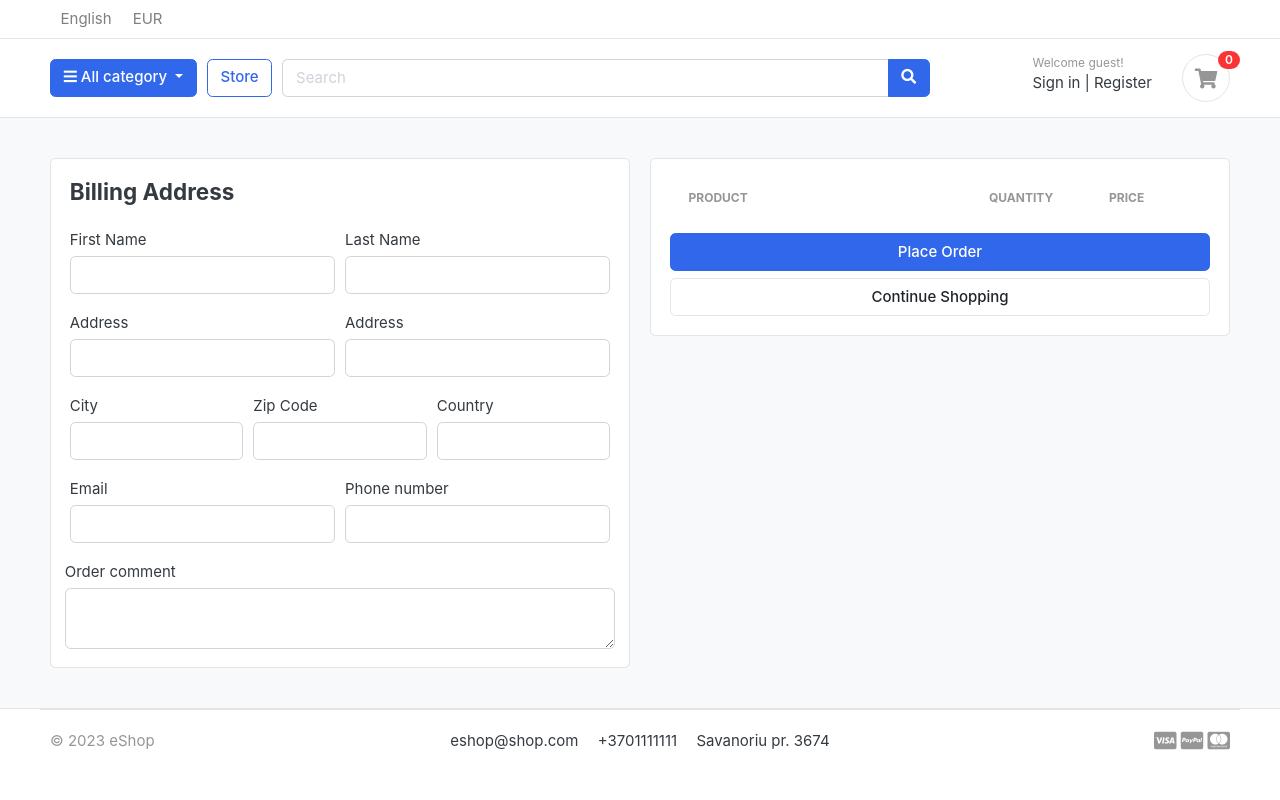
After one commit to lukasSurna/eshop, a Django app: page /cart/checkout/ in a window 1280 px wide. The commit adds this page. Run offline with Django 4.2, Linux system fonts and the light colour scheme; tables that the repository leaves empty hold one stand-in row (values such as "Sample post"); lists and menus that the app fills with data are empty; some libraries are stand-ins or nearby versions; some web fonts are replaced.

Commit message:
checkout views, html

```diff
--- a/eshop/carts/urls.py
+++ b/eshop/carts/urls.py
@@ -6,4 +6,5 @@ urlpatterns = [
     path('add_cart/<int:product_id>/', views.add_cart, name='add_cart'),
     path('remove_cart/<int:product_id>/', views.remove_cart, name='remove_cart'),
     path('remove_cart_item/<int:product_id>/', views.remove_cart_item, name='remove_cart_item'),
+    path('checkout/', views.checkout, name='checkout'),
 ]
--- a/eshop/carts/views.py
+++ b/eshop/carts/views.py
@@ -75,3 +75,28 @@ def cart(request, total=0, quantity=0, cart_items=None):
         'grand_total': grand_total
     }
     return render(request, 'cart.html', context)
+
+def checkout(request, total=0, quantity=0, cart_items=None):
+    try:
+        cart = models.Cart.objects.get(cart_id=_cart_id(request))
+        cart_items = models.CartItem.objects.filter(cart=cart, is_active=True)
+        for cart_item in cart_items:
+            total += (cart_item.product.price * cart_item.quantity)
+            quantity += cart_item.quantity
+        tax = (5 * total) / 100
+        grand_total = total + tax
+
+    except ObjectDoesNotExist:
+        pass
+
+        tax = 0
+        grand_total = 0
+
+    context = {
+        'total': total,
+        'quantity': quantity,
+        'cart_items': cart_items,
+        'tax': tax,
+        'grand_total': grand_total
+    }
+    return render(request, 'checkout.html', context)
--- a/eshop/shop/templates/cart.html
+++ b/eshop/shop/templates/cart.html
@@ -81,7 +81,7 @@
                     <p class="text-center mb-3">
                         <img src="{% static "./images/misc/payments.png" %}" height="26">
                     </p>
-                    <a href="./place-order.html" class="btn btn-primary btn-block"> Checkout </a>
+                    <a href="{% url "checkout" %}" class="btn btn-primary btn-block"> Checkout </a>
                     <a href="{% url "store" %}" class="btn btn-light btn-block">Continue Shopping</a>
                 </div>
                 </div>
--- /dev/null
+++ b/eshop/shop/templates/checkout.html
@@ -0,0 +1,108 @@
+{% extends "base.html" %}
+{% load static %}
+{% block content %}
+
+<section class="section-content padding-y bg">
+    <div class="container">
+        <div class="row">
+            <aside class="col-lg-6">
+        <div class="card">
+            <div class="card-body">
+            <h4 class="card-title mb-4">Billing Address</h4>
+            <form action="">
+                <div class="form-row">
+                    <div class="col form-group">
+                        <label for="">First Name</label>
+                        <input type="text" name="first_name" class="form-control" required>
+                    </div>
+                    <div class="col form-group">
+                        <label for="">Last Name</label>
+                        <input type="text" name="last_name" class="form-control" required>
+                    </div>
+                </div>
+                <div class="form-row">
+                    <div class="col form-group">
+                        <label for="">Address</label>
+                        <input type="text" name="address_1" class="form-control" required>
+                    </div>
+                    <div class="col form-group">
+                        <label for="">Address</label>
+                        <input type="text" name="address_2" class="form-control">
+                    </div>
+                </div>
+                <div class="form-row">
+                    <div class="col form-group">
+                        <label for="">City</label>
+                        <input type="text" name="city" class="form-control" required>
+                    </div>
+                    <div class="col form-group">
+                        <label for="">Zip Code</label>
+                        <input type="text" name="zip_code" class="form-control" required>
+                    </div>
+                    <div class="col form-group">
+                        <label for="">Country</label>
+                        <input type="text" name="country" class="form-control" required>
+                    </div>
+                </div>
+                <div class="form-row">
+                    <div class="col form-group">
+                        <label for="">Email</label>
+                        <input type="email" name="email" class="form-control" required>
+                    </div>
+                    <div class="col form-group">
+                        <label for="">Phone number</label>
+                        <input type="text" name="phone_number" class="form-control" required>
+                    </div>
+                </div>
+                <div class="form-row">
+                    <label for="">Order comment</label>
+                    <textarea name="order_comment" rows="2" class="form-control"></textarea>
+                </div>
+            </form>
+            </div>
+        </div>
+            </aside>
+            <aside class="col-lg-6">
+                <div class="card">
+                <div class="card-body">
+                    <table class="table table-borderless table-shopping-cart">
+                        <thead class="text-muted">
+                        <tr class="small text-uppercase">
+                        <th scope="col">Product</th>
+                        <th scope="col" width="120">Quantity</th>
+                        <th scope="col" width="120">Price</th>
+                        </tr>
+                        </thead>
+                        <tbody>
+                        {% for cart_item in cart_items %}
+                            <tr>
+                                <td>
+                                    <figure class="itemside align-items-center">
+                                        <div class="aside"><img src="{{ cart_item.product.image.url }}" class="img-sm"></div>
+                                        <figcaption class="info">
+                                            <a href="{{ cart_item.product.get_url }}" class="title text-dark">{{ cart_item.product.product_name}}</a>
+                                        </figcaption>
+                                    </figure>
+                                </td>
+                                <td>
+                                    <label for="">{{ cart_item.quantity }}</label>
+                                </td>
+                                <td>
+                                    <div class="price-wrap">
+                                        <var class="price">€{{ cart_item.sub_total }}</var>
+                                        <small class="text-muted">€{{ cart_item.product.price }} </small>
+                                    </div>
+                                </td>
+                            </tr>
+                        {% endfor %}
+                        </tbody>
+                        </table>
+                    <a href="./place-order.html" class="btn btn-primary btn-block"> Place Order </a>
+                    <a href="{% url "store" %}" class="btn btn-light btn-block">Continue Shopping</a>
+                </div>
+                </div>
+        </aside>
+        </div>
+    </div>
+    </section>
+{% endblock content %}
```
Also changed, not shown: eshop/accounts/views.py (line endings or trailing spaces).
